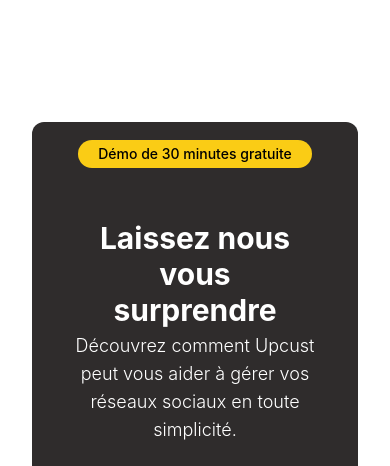
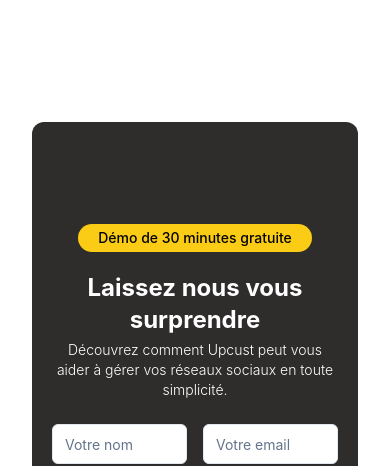
Before and after one commit to upcust/landing, a React (Vite) app: page / in a window 390 px wide. Shown: the part 6960-7426 px from the top of the page. Built offline with nearby package versions, Linux system fonts and the light colour scheme; no server answers.

Commit message:
Fix responsive demo form

```diff
--- a/src/components/demo-form.jsx
+++ b/src/components/demo-form.jsx
@@ -56,17 +56,17 @@
 
   return (
     <div className="min-h-[900px] h-screen flex items-center justify-center pb-10" id="demo">
-      <div className="h-3/5 bg-[#2F2C2C] w-full p-10 rounded-xl my-auto text-white flex flex-col justify-between items-start relative">
+      <div className="h-3/5 bg-[#2F2C2C] w-full px-5 py-10 rounded-xl my-auto text-white flex flex-col justify-between items-start relative overflow-hidden">
         <img src="/demo-bg.png" alt="Demo" className="absolute bottom-0 left-0 w-full" />
         <div className="max-w-[500px] m-auto flex flex-col items-center text-center relative">
-          <span className="bg-primary rounded-full px-5 py-1 text-black absolute -top-10 text-sm font-medium">
+          <span className="bg-primary rounded-full px-5 py-1 text-black text-sm font-medium">
             Démo de 30 minutes gratuite
           </span>
-          <h2 className="font-bold xl:text-5xl md:text-4xl text-3xl mb-1 mt-10">
+          <h2 className="font-bold xl:text-5xl md:text-4xl text-2xl mb-1 mt-5">
             Laissez nous vous <br />
             surprendre
           </h2>
-          <p className="text-lg font-light mb-6">
+          <p className="text-sm md:text-lg font-light mb-6">
             Découvrez comment Upcust peut vous aider à gérer vos réseaux sociaux en toute simplicité.
           </p>
           <div className="flex gap-4">
```
